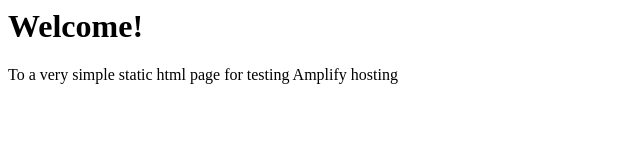
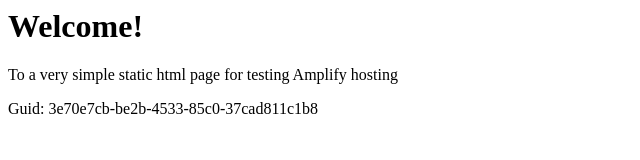
Before and after one commit to aws-aemilia-arn/Github-PR-Commit-Integration-Test-DoNotTouch-GithubWebhookPreviewCanaryTest-v1-prod-eu-north-1, a website: page src/index.html in a window 1280 px wide. Shown: the whole page, without its empty margins (0-640 px from the left). Drawn offline with Linux system fonts and the light colour scheme.

Commit message:
commit from integ tests

```diff
--- a/src/index.html
+++ b/src/index.html
@@ -1,3 +1,5 @@
+
+
 <html lang="en">
 
 <head>
@@ -10,6 +12,6 @@
 <body>
     <h1>Welcome!</h1>
     <p>To a very simple static html page for testing Amplify hosting</p>
-</body>
+    <p>Guid: 3e70e7cb-be2b-4533-85c0-37cad811c1b8</p></body>
 
 </html>
```
